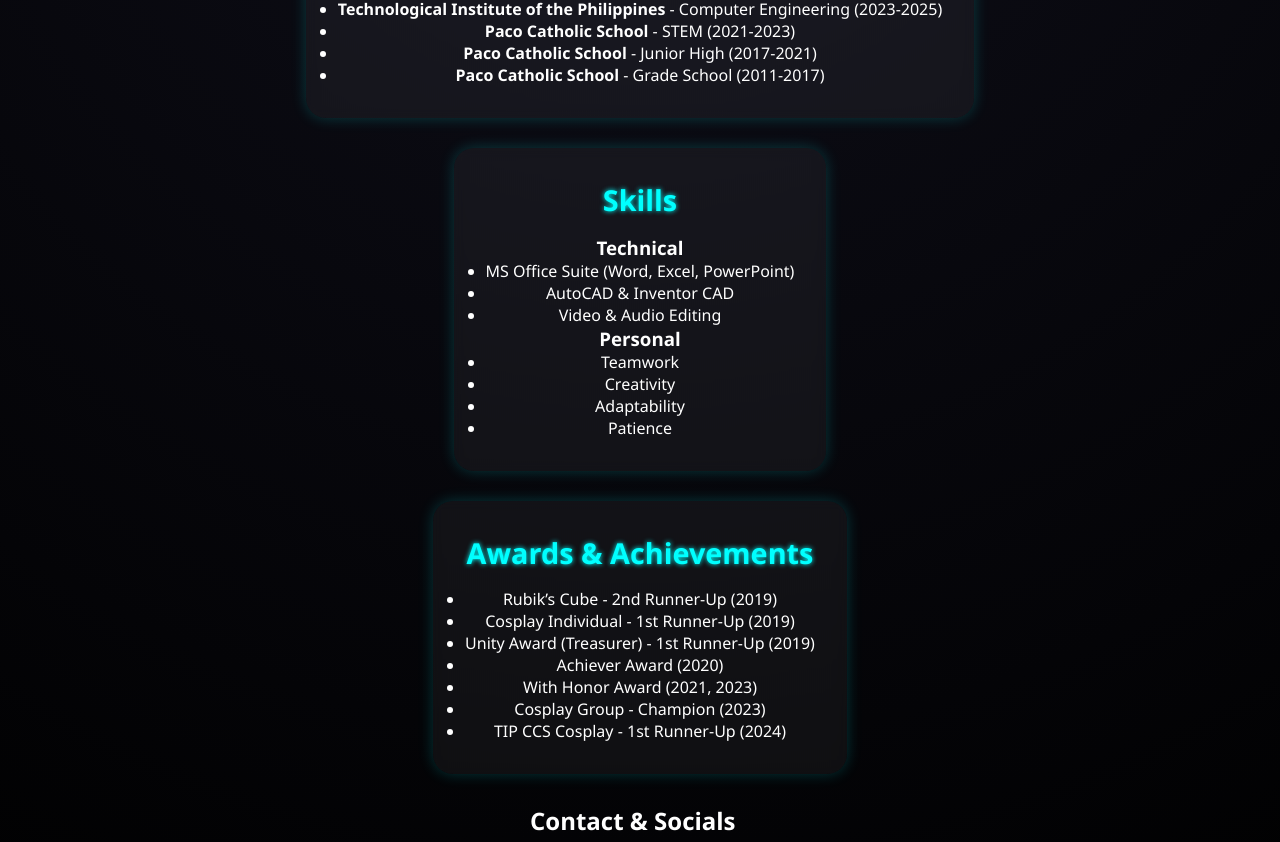
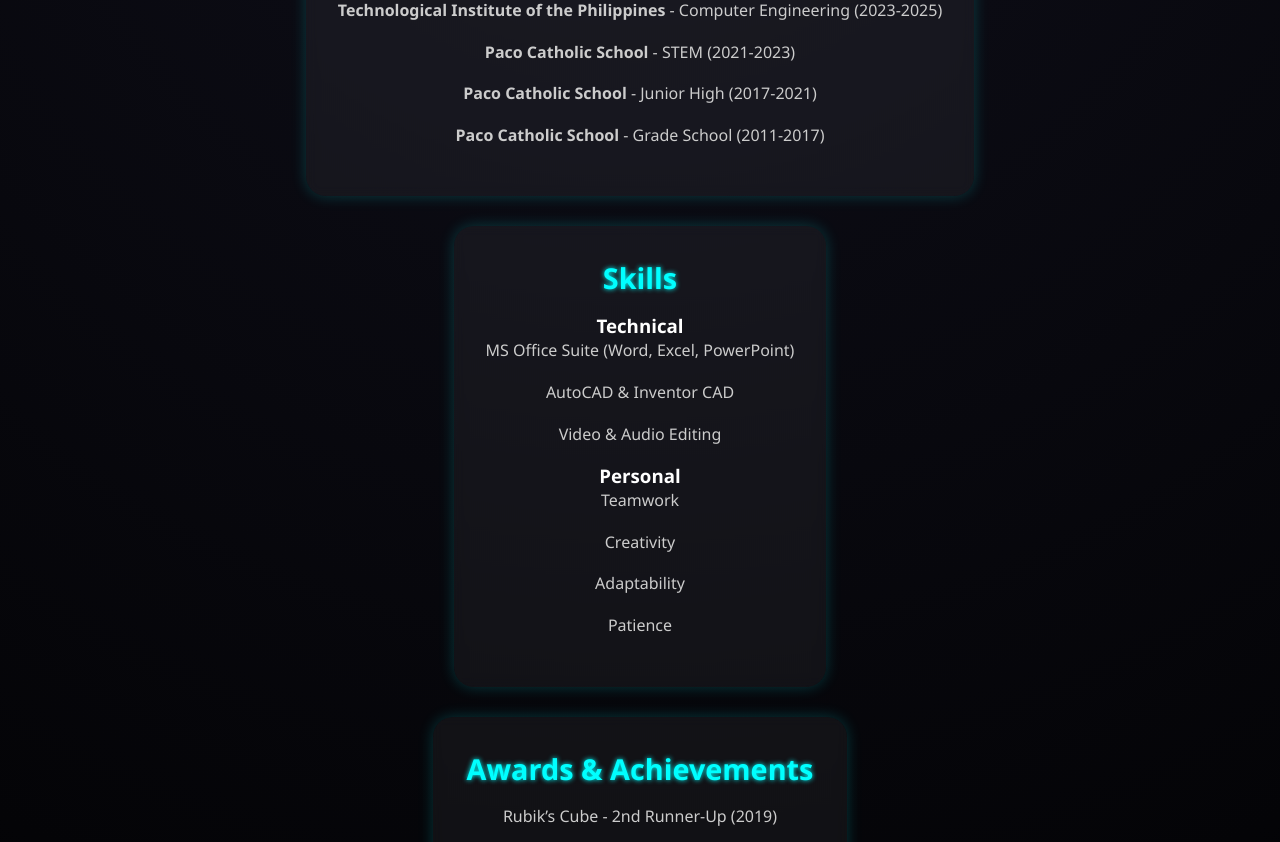
Before and after one commit to Zech07/_Portfolio_, a plain HTML site: page about.html in a window 1280 px wide. Shown: the part 348-1190 px from the top of the page. Drawn offline with Linux system fonts and the light colour scheme.

Commit message:
Initial commit of About and Projects pages

```diff
--- a/about.html
+++ b/about.html
@@ -23,10 +23,10 @@
         <section class="content-card">
             <h2>Educational History</h2>
             <ul>
-                <li><strong>Technological Institute of the Philippines</strong> - Computer Engineering (2023-2025)</li>
-                <li><strong>Paco Catholic School</strong> - STEM (2021-2023)</li>
-                <li><strong>Paco Catholic School</strong> - Junior High (2017-2021)</li>
-                <li><strong>Paco Catholic School</strong> - Grade School (2011-2017)</li>
+                <p><strong>Technological Institute of the Philippines</strong> - Computer Engineering (2023-2025)</p>
+                <p><strong>Paco Catholic School</strong> - STEM (2021-2023)</p>
+                <p><strong>Paco Catholic School</strong> - Junior High (2017-2021)</p>
+                <p><strong>Paco Catholic School</strong> - Grade School (2011-2017)</p>
             </ul>
         </section>
 
@@ -34,29 +34,29 @@
             <h2>Skills</h2>
             <h3>Technical</h3>
             <ul>
-                <li>MS Office Suite (Word, Excel, PowerPoint)</li>
-                <li>AutoCAD & Inventor CAD</li>
-                <li>Video & Audio Editing</li>
+                <p>MS Office Suite (Word, Excel, PowerPoint)</p>
+                <p>AutoCAD & Inventor CAD</p>
+                <p>Video & Audio Editing</p>
             </ul>
             <h3>Personal</h3>
             <ul>
-                <li>Teamwork</li>
-                <li>Creativity</li>
-                <li>Adaptability</li>
-                <li>Patience</li>
+                <p>Teamwork</p>
+                <p>Creativity</p>
+                <p>Adaptability</p>
+                <p>Patience</p>
             </ul>
         </section>
 
         <section class="content-card">
             <h2>Awards & Achievements</h2>
             <ul>
-                <li>Rubik’s Cube - 2nd Runner-Up (2019)</li>
-                <li>Cosplay Individual - 1st Runner-Up (2019)</li>
-                <li>Unity Award (Treasurer) - 1st Runner-Up (2019)</li>
-                <li>Achiever Award (2020)</li>
-                <li>With Honor Award (2021, 2023)</li>
-                <li>Cosplay Group - Champion (2023)</li>
-                <li>TIP CCS Cosplay - 1st Runner-Up (2024)</li>
+                <p>Rubik’s Cube - 2nd Runner-Up (2019)</p>
+                <p>Cosplay Individual - 1st Runner-Up (2019)</p>
+                <p>Unity Award (Treasurer) - 1st Runner-Up (2019)</p>
+                <p>Achiever Award (2020)</p>
+                <p>With Honor Award (2021, 2023)</p>
+                <p>Cosplay Group - Champion (2023)</p>
+                <p>TIP CCS Cosplay - 1st Runner-Up (2024)</p>
             </ul>
         </section>
 
```
Also changed, not shown: projects.html (+7 -0 lines).
